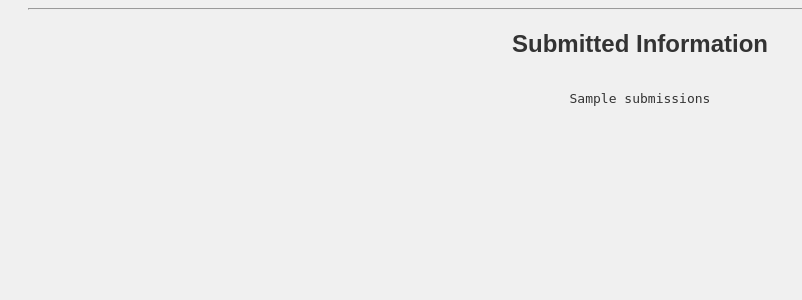
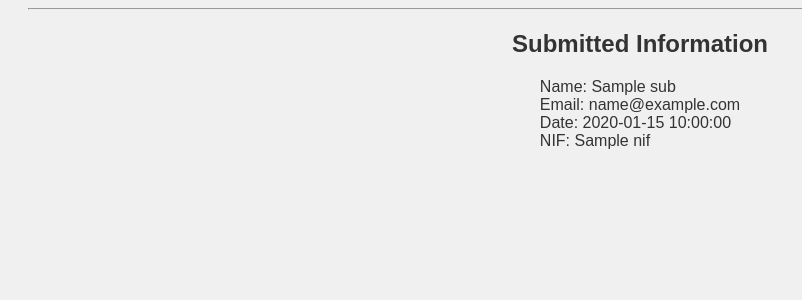
Before and after one commit to Marco-de-Sa/webDev, a Flask app: template lab4/templates/list.html in a window 1280 px wide. Shown: the part 46-346 px from the top of the page, without its empty margins (0-802 px from the left). Run offline with Flask 3, Linux system fonts and the light colour scheme; the template is opened without the code that fills it: most values are stand-ins (such as "Sample title", 1, 10 or a date in 2020).

Commit message:
Refactor form submission handling to use database instead of file storage and update list view to display submissions from the database

```diff
--- a/lab4/app.py
+++ b/lab4/app.py
@@ -8,14 +8,14 @@ class BaseModel(Model):
     class Meta:
         database = db
 
-class User(BaseModel):
-    username = CharField(unique=True)
+class FormSubmission(BaseModel):
+    name = CharField()
+    email = CharField()
+    date = CharField()
+    nif = CharField()
 
-class Tweet(BaseModel):
-    user = ForeignKeyField(User, backref='tweets')
-    message = TextField()
-    created_date = DateTimeField(default=datetime.datetime.now)
-    is_published = BooleanField(default=True)
+db.connect()
+db.create_tables([FormSubmission], safe=True)
 
 app = Flask(__name__)
 app.secret_key = 'secret_key'
@@ -30,18 +30,15 @@ def greet():
         if not name or not email or not date or not NIF:
             flash('All fields are required!', 'error')
         else:
-            with open('form_submissions.txt', 'a', encoding='utf-8') as f:
-                f.write(f"Name: {name}\nEmail: {email}\nDate: {date}\nNIF: {NIF}\n\n")
+            # Save to database instead of file
+            FormSubmission.create(name=name, email=email, date=date, nif=NIF)
             flash('Your form has been submitted!', 'success')
     return render_template('home.html')
 
 @app.route('/list', methods=['GET', 'POST'])
 def show_list():
-    try:
-        with open('form_submissions.txt', 'r', encoding='utf-8') as f:
-            submissions = f.read()
-    except FileNotFoundError:
-        submissions = "No file found please make form_submission.txt first"
+    # Fetch all submissions from the database
+    submissions = FormSubmission.select()
     return render_template('list.html', submissions=submissions)
 
 if __name__ == '__main__':
--- a/lab4/templates/list.html
+++ b/lab4/templates/list.html
@@ -3,6 +3,11 @@
 {% block content %}
 <h2>Submitted Information</h2>
 <div style="display: flex; justify-content: center;">
-    <pre>{{ submissions }}</pre>
+    {% for sub in submissions %}
+        Name: {{ sub.name }}<br>
+        Email: {{ sub.email }}<br>
+        Date: {{ sub.date }}<br>
+        NIF: {{ sub.nif }}<br><br>
+    {% endfor %}
 </div>
 {% endblock %}
```
Also changed, not shown: lab4/my_app.db (added).
